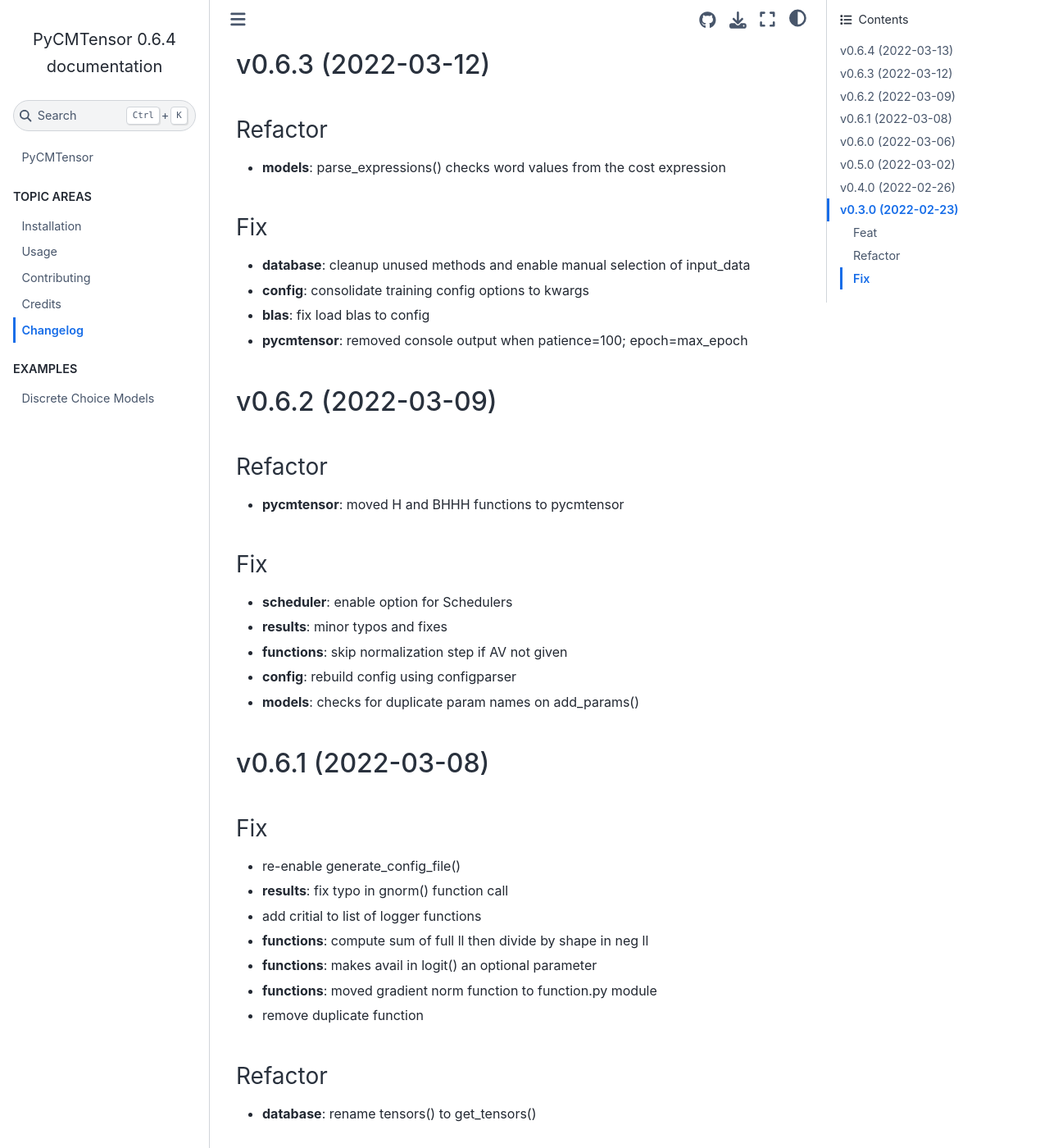
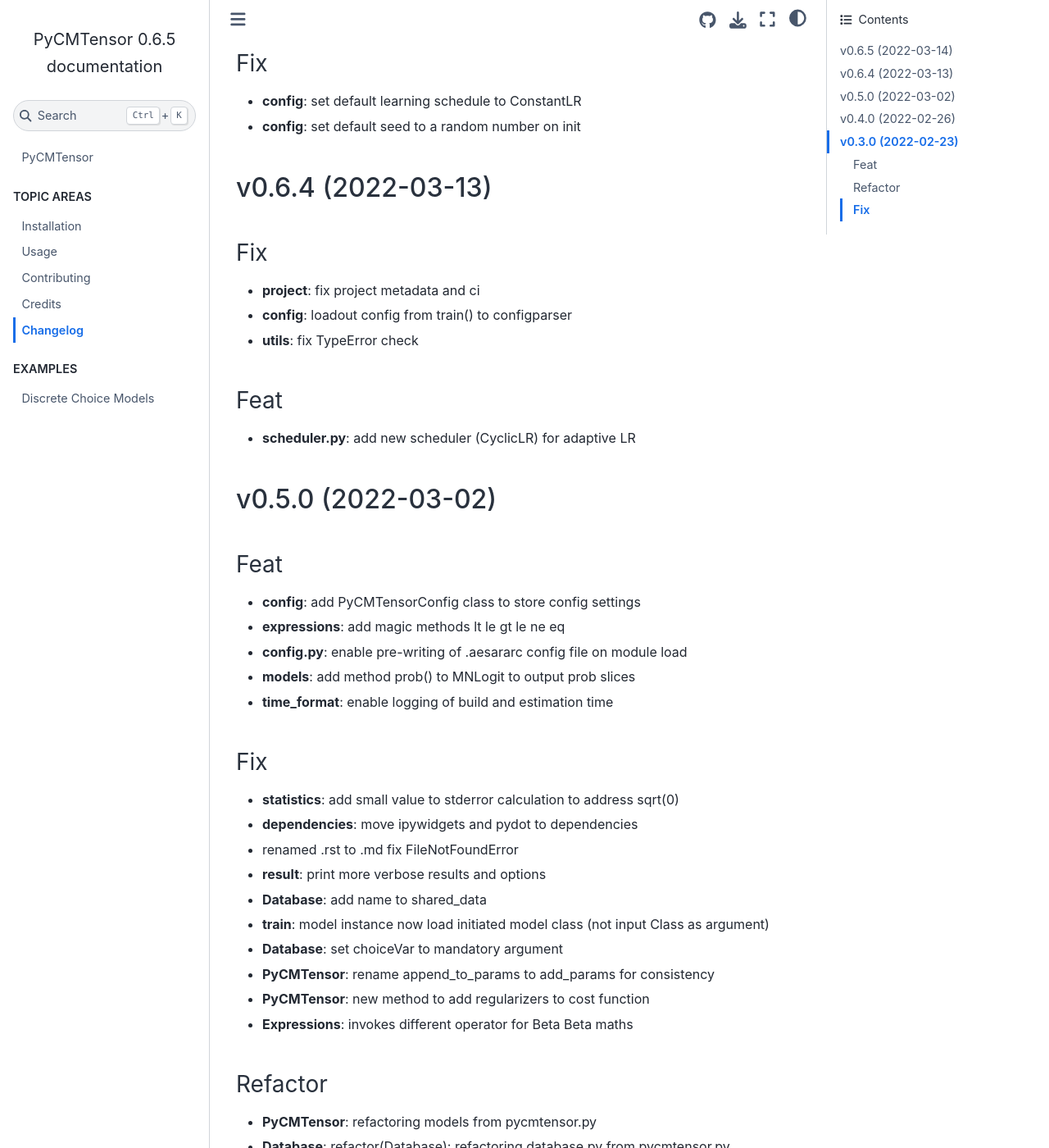
Before and after one commit to mwong009/pycmtensor, a Sphinx documentation site: the page built from docs/changelog.md, in a window 1280 px wide and 1400 px high, scrolled down 301 px. Shown: the whole window at 82% size. Built offline with Sphinx 7.4.7 and the Sphinx Book theme 1.1.4, drawn with Linux system fonts in a browser that asks for light colours; pages that are not in the unit, such as notebooks, are missing from menus; some of the changed text lies outside the part shown.

Commit message:
bump: version 0.6.4 → 0.6.5

```diff
--- a/CHANGELOG.md
+++ b/CHANGELOG.md
@@ -1,77 +1,25 @@
+## v0.6.5 (2022-03-14)
+
+### Feat
+
+- **models**: Implement the ResLogit layer
+
+### Fix
+
+- **config**: set default learning schedule to ConstantLR
+- **config**: set default seed to a random number on init
+
 ## v0.6.4 (2022-03-13)
 
 ### Fix
 
 - **project**: fix project metadata and ci
-
-## v0.6.3 (2022-03-12)
-
-### Refactor
-
-- **models**: parse_expressions() checks word values from the cost expression
-
-### Fix
-
-- **database**: cleanup unused methods and enable manual selection of input_data
-- **config**: consolidate training config options to kwargs
-- **blas**: fix load blas to config
-- **pycmtensor**: removed console output when patience=100; epoch=max_epoch
-
-## v0.6.2 (2022-03-09)
-
-### Refactor
-
-- **pycmtensor**: moved H and BHHH functions to pycmtensor
-
-### Fix
-
-- **scheduler**: enable option for Schedulers
-- **results**: minor typos and fixes
-- **functions**: skip normalization step if AV not given
-- **config**: rebuild config using configparser
-- **models**: checks for duplicate param names on add_params()
-
-## v0.6.1 (2022-03-08)
-
-### Fix
-
-- re-enable generate_config_file()
-- **results**: fix typo in gnorm() function call
-- add critial to list of logger functions
-- **functions**: compute sum of full ll then divide by shape in neg ll
-- **functions**: makes avail in logit() an optional parameter
-- **functions**: moved gradient norm function to function.py module
-- remove duplicate function
-
-### Refactor
-
-- **database**: rename tensors() to get_tensors()
-
-## v0.6.0 (2022-03-06)
+- **config**: loadout config from train() to configparser
+- **utils**: fix TypeError check
 
 ### Feat
 
 - **scheduler.py**: add new scheduler (CyclicLR) for adaptive LR
-- **trackers**: add tracking to monitor training loss/score
-- **logging**: add logging to __init__
-- **params**: add routine to remove unused params from computational graph
-
-### Fix
-
-- **config**: loadout config from train() to configparser
-- **utils**: fix TypeError check
-- **pycmtensor**: fix various training config
-- **logger**: add logging functionality pycmtensor.logger
-- **results**: skip precompute routine if H and BHHH already exist
-- **expressions**: change dunder calls to aesara.tensor methods
-- **models**: compact unused Betas message
-- **Beta**: add borrow=True to sharedVariables
-- **configparser**: renamed from config to prevent doc conflicts
-
-### Perf
-
-- set fixed learning rate
-- **statistics**: precompute H and BHHH to results
 
 ## v0.5.0 (2022-03-02)
 
--- a/docs/conf.py
+++ b/docs/conf.py
@@ -36,9 +36,9 @@
 # the built documents.
 #
 # The short X.Y version.
-version = "0.6.4"
+version = "0.6.5"
 # The full version, including alpha/beta/rc tags.
-release = "0.6.4"
+release = "0.6.5"
 
 # -- General configuration ---------------------------------------------
 
--- a/pycmtensor/__init__.py
+++ b/pycmtensor/__init__.py
@@ -1,7 +1,7 @@
 """Top-level package for PyCMTensor."""
 
 __author__ = """Melvin Wong"""
-__version__ = "0.6.4"
+__version__ = "0.6.5"
 
 from .config import Config
 
--- a/pyproject.toml
+++ b/pyproject.toml
@@ -1,6 +1,6 @@
 [tool.poetry]
 name = "pycmtensor"
-version = "0.6.4"
+version = "0.6.5"
 description = "Python Tensor based package for Deep neural net assisted Discrete Choice Modelling."
 authors = ["Melvin Wong <m.j.w.wong@tue.nl>"]
 license = "MIT License"
@@ -80,7 +80,7 @@
 
 [tool.commitizen]
 name = "cz_conventional_commits"
-version = "0.6.4"
+version = "0.6.5"
 tag_format = "v$version"
 version_files = [
     "pyproject.toml:version",
```
